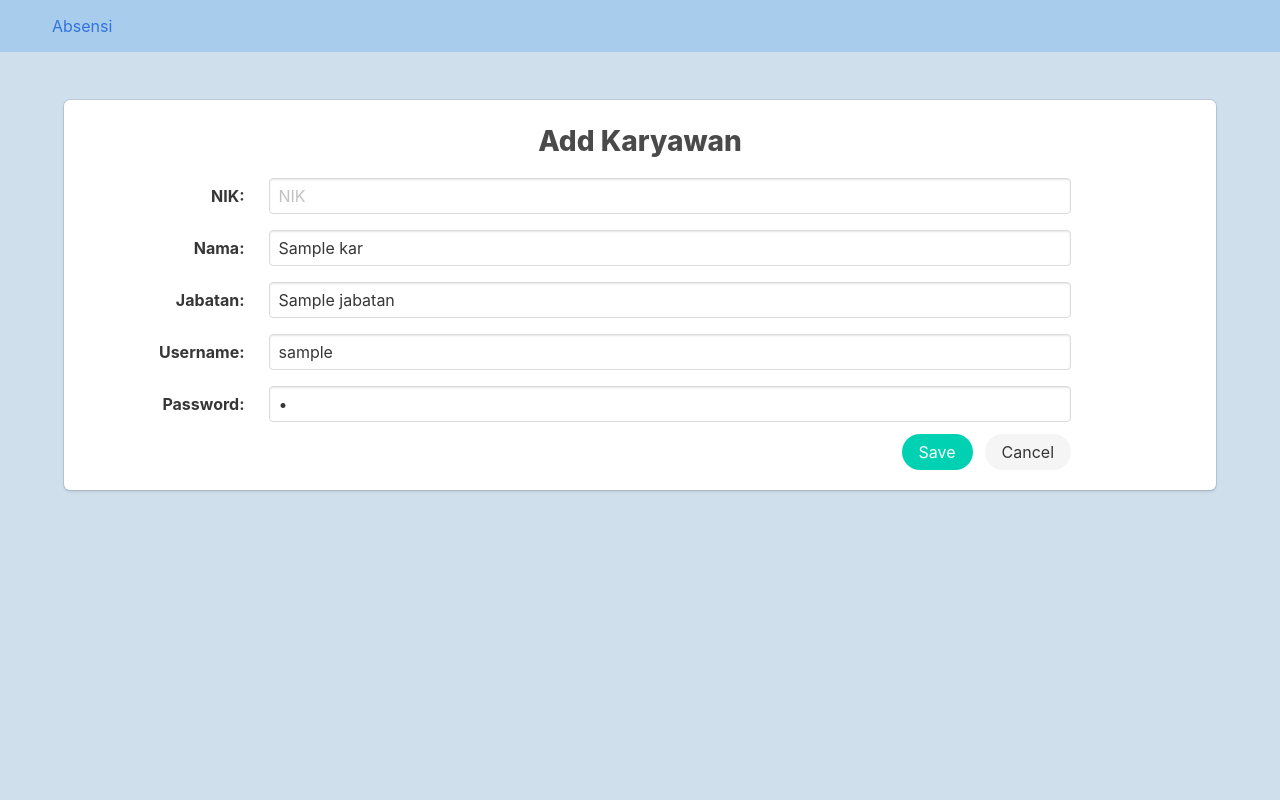
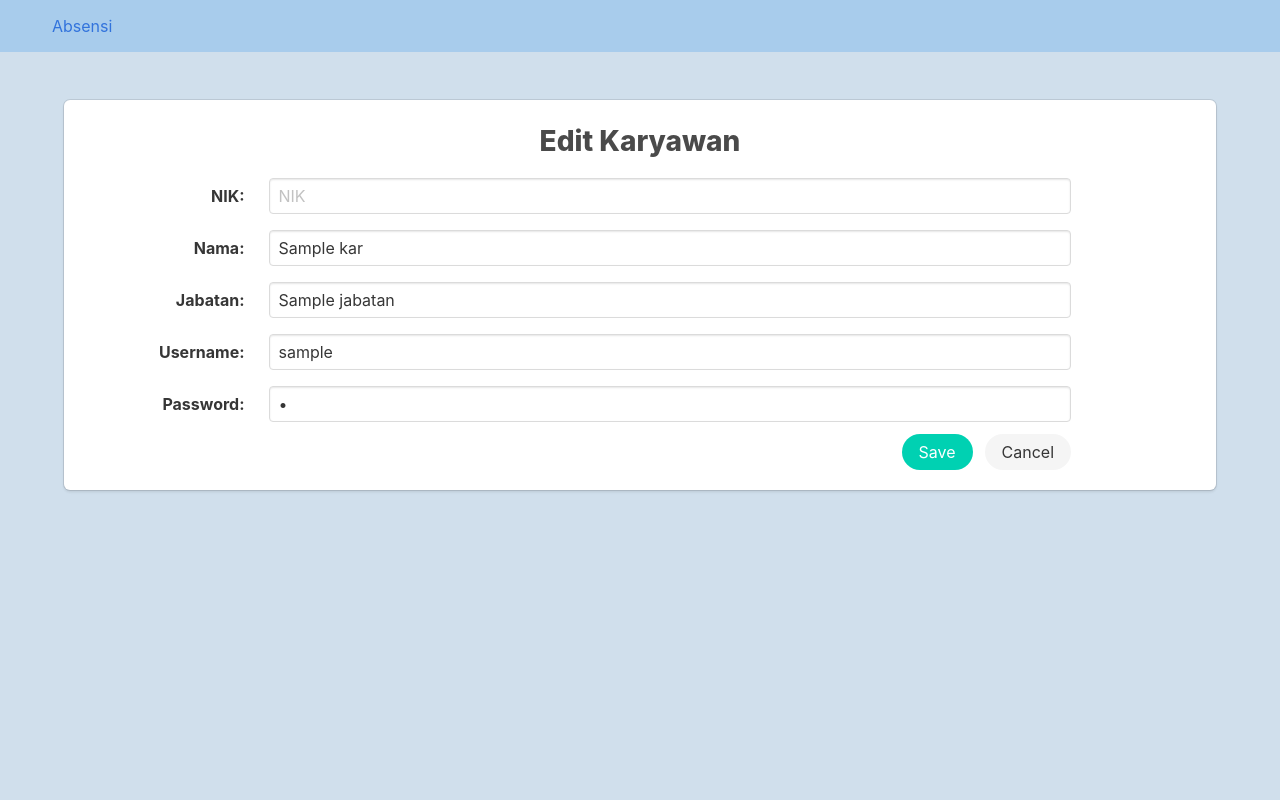
Before and after one commit to aldyistna/absensi_web, a Flask app: template templates/add_karyawan.html in a window 1280 px wide. Run offline with Flask 2, Linux system fonts and the light colour scheme; the template is opened without the code that fills it: most values are stand-ins (such as "Sample title", 1, 10 or a date in 2020); parts of the project's set-up code (start-up, migrations or seed data) failed here and were passed over; some libraries are stand-ins or nearby versions.

Commit message:
fix title menu add/edit karyawan

```diff
--- a/templates/add_karyawan.html
+++ b/templates/add_karyawan.html
@@ -6,7 +6,11 @@
         <div class="container">
             <div>
                 <div class="box">
-                    <h1 style="display: flex;margin-bottom: .75rem;font-size: 28px;font-weight: 800;align-items: center;justify-content: center;">{% block title %} Add Karyawan {% endblock %}</h1>
+                    <h1 style="display: flex;margin-bottom: .75rem;font-size: 28px;font-weight: 800;align-items: center;justify-content: center;">
+                        {% block title %}
+                            {% if kar.id %} Edit Karyawan {% else %} Add Karyawan {% endif %}
+                        {% endblock %}
+                    </h1>
                     {% with messages = get_flashed_messages() %}
                     {% if messages %}
                         <div class="notification is-danger">
--- a/templates/karyawan.html
+++ b/templates/karyawan.html
@@ -36,7 +36,7 @@
                                     <td>{{ x['username'] }}</td>
                                     <td>
                                         <a href="form_karyawan/{{ x['id'] }}" class="button is-info is-rounded is-small">
-                                          Update
+                                          Edit
                                         </a>
                                         <button class="button is-danger is-rounded is-small" onclick="deleteKaryawan(event, {{ x['id'] }})">
                                           Delete
```
